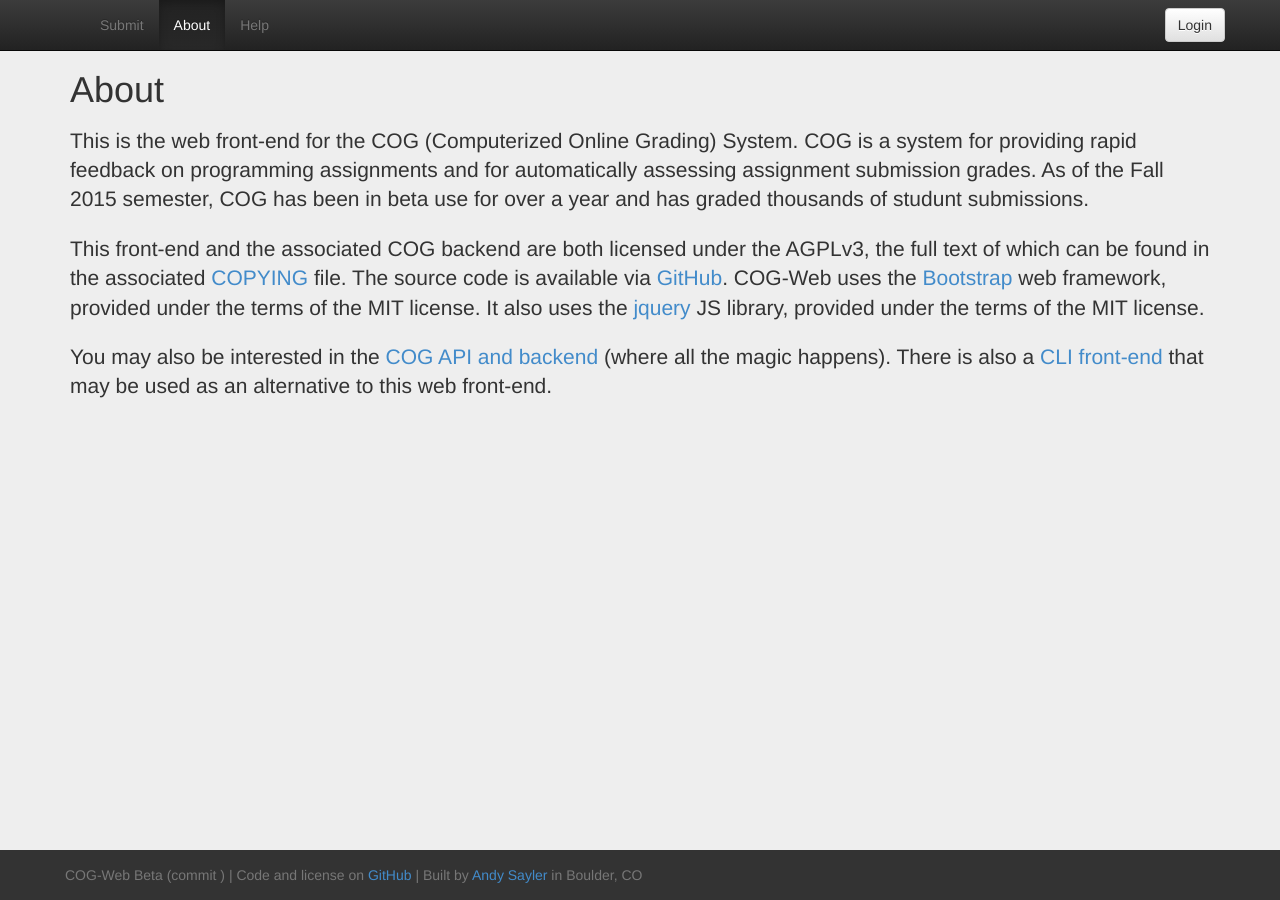
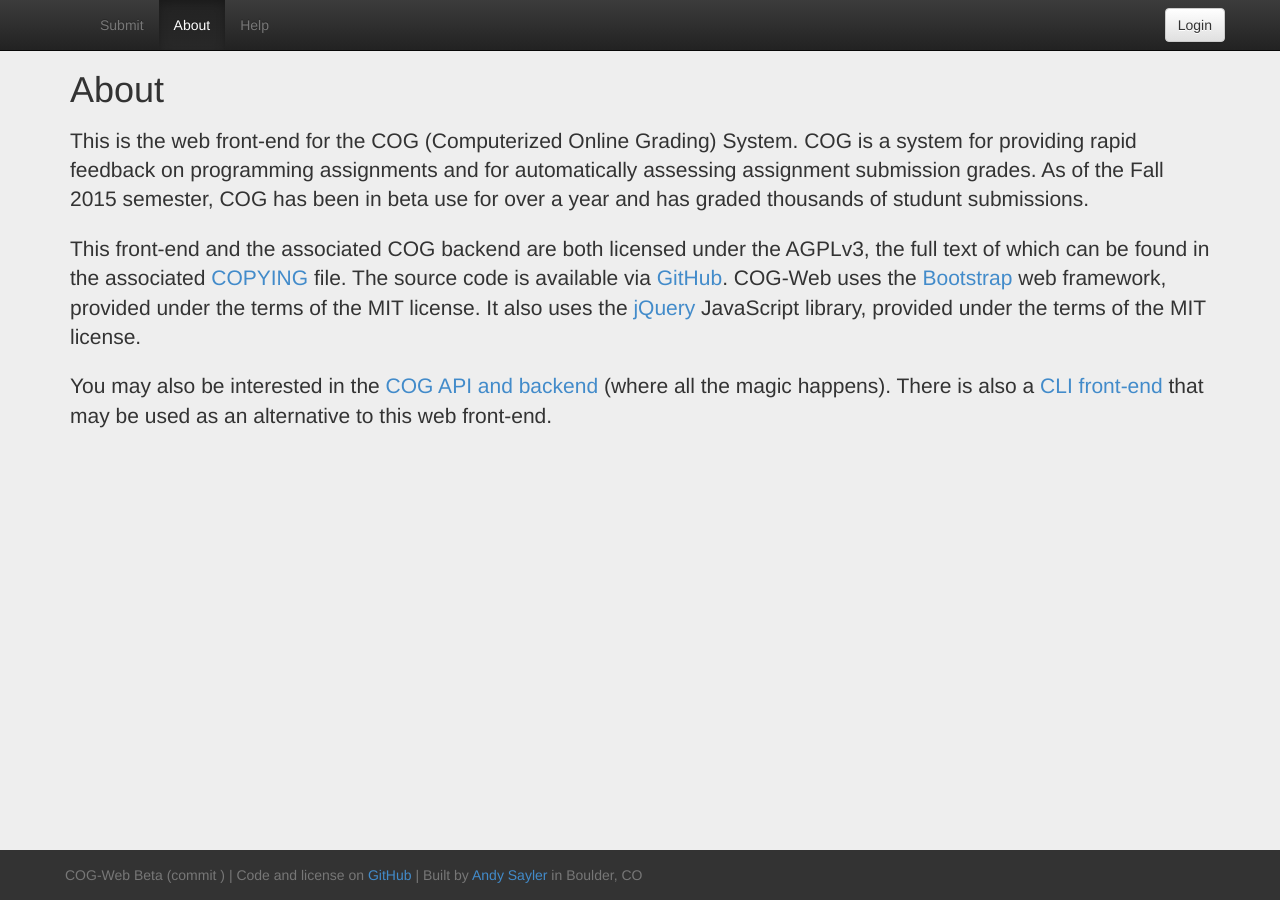
Before and after one commit to asayler/COG-Web, a Jekyll site: the page built from about.html, in a window 1280 px wide. Built offline with Jekyll 4.4.1, drawn with Linux system fonts in a browser that asks for light colours.

```diff
--- a/about.html
+++ b/about.html
@@ -30,8 +30,8 @@ ready_script: |
     <a href="http://getbootstrap.com/" target="_blank">Bootstrap</a>
     web framework, provided under the terms of the MIT license. It
     also uses the
-    <a href="http://jquery.com/" target="_blank">jquery</a>
-    JS library, provided under the terms of the MIT license.
+    <a href="http://jquery.com/" target="_blank">jQuery</a>
+    JavaScript library, provided under the terms of the MIT license.
   </p>
   <p class="lead">
     You may also be interested in the
--- a/js/cog_api.js
+++ b/js/cog_api.js
@@ -6,7 +6,6 @@ function get_auth(url, callback, callback_error) {
     $.ajax({
         type: "GET",
         url: url,
-        async: true,
         beforeSend: function(xhr) {
             xhr.setRequestHeader('Authorization', make_base_auth(token, ""));
         },
@@ -20,7 +19,6 @@ function post_auth(url, callback, callback_error, data) {
     $.ajax({
         type: "POST",
         url: url,
-        async: true,
         beforeSend: function(xhr) {
             xhr.setRequestHeader('Authorization', make_base_auth(token, ""));
         },
@@ -35,7 +33,6 @@ function put_auth(url, callback, callback_error, data) {
     $.ajax({
         type: "PUT",
         url: url,
-        async: true,
         beforeSend: function(xhr) {
             xhr.setRequestHeader('Authorization', make_base_auth(token, ""));
         },
@@ -55,7 +52,6 @@ function file_post(callback, callback_error, form_data) {
         contentType: false,
         cache: false,
         processData: false,
-        async: false,
         beforeSend: function(xhr) {
             xhr.setRequestHeader('Authorization', make_base_auth(token, ""));
         },
```
